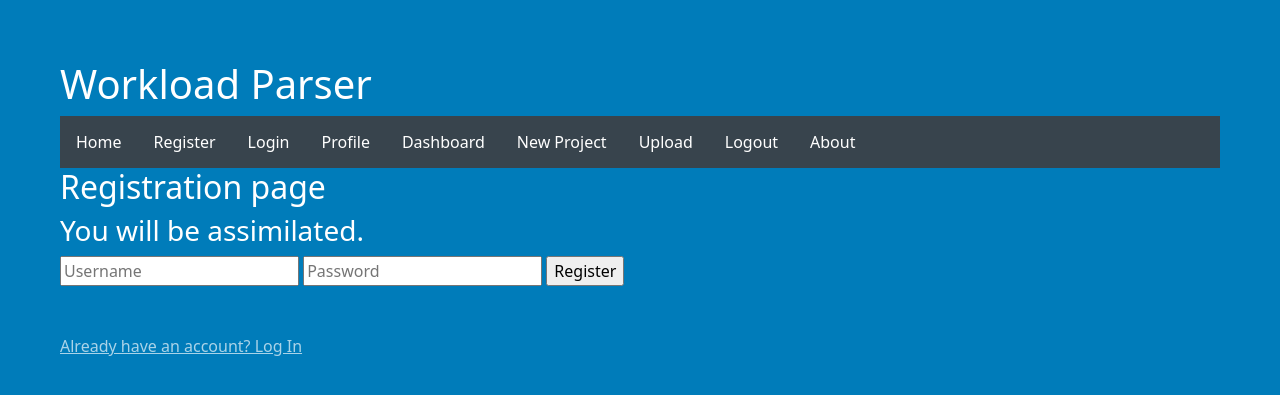
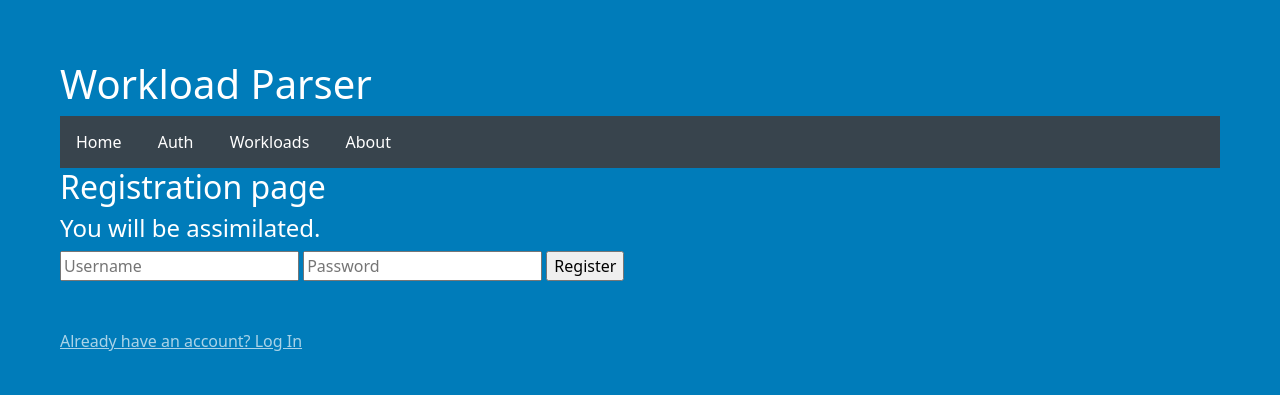
Before and after one commit to fr0gger03/flask_pandas, a Flask app: page /register in a window 1280 px wide. Shown: the top 395 px of the page. Run offline with Flask 3, Linux system fonts and the light colour scheme; some libraries are stand-ins or nearby versions.

Commit message:
added nav bar
Signed-off-by: Tom Twyman <thomas.twyman@docker.com>

```diff
--- a/parser/static/styles.css
+++ b/parser/static/styles.css
@@ -27,12 +27,13 @@
   list-style-type: none;
   margin: 0;
   padding: 0;
-  overflow: hidden;
+  /* overflow: hidden; */
   background-color: #38444d;
   }
 
   li {
-    float: left;
+    /* float: left; */
+    display:inline-block;
   }
 
   li a, .dropbtn {
@@ -41,6 +42,11 @@
     text-align: center;
     padding: 14px 16px;
     text-decoration: none;
+  }
+
+  .dropdown {
+    position: relative;
+    display: inline-block;
   }
 
   li a:hover, .dropdown:hover .dropbtn {
--- a/parser/templates/_navigation.html
+++ b/parser/templates/_navigation.html
@@ -1,13 +1,23 @@
 <nav>
-    <ul>
-      <li><a href="{{ url_for('pages.home') }}">Home</a></li>
-      <li><a href="{{ url_for('pages.register') }}">Register</a></li>
-      <li><a href="{{ url_for('pages.login') }}">Login</a></li>
-      <li><a href="{{ url_for('pages.profile') }}">Profile</a></li>
-      <li><a href="{{ url_for('pages.dashboard') }}">Dashboard</a></li>
-      <li><a href="{{ url_for('pages.create_project') }}">New Project</a></li>
-      <li><a href="{{ url_for('pages.upload') }}">Upload</a></li>
-      <li><a href="{{ url_for('pages.logout') }}">Logout</a></li>
-      <li><a href="{{ url_for('pages.about') }}">About</a></li>
-    </ul>
-  </nav>
+  <ul>
+    <li><a href="{{ url_for('pages.home') }}">Home</a></li>
+    <li class="dropdown">
+      <a href="javascript:void(0)" class="dropbtn">Auth</a>
+      <div class="dropdown-content">
+        <a href="{{ url_for('pages.register') }}">Register</a>
+        <a href="{{ url_for('pages.login') }}">Login</a>
+        <a href="{{ url_for('pages.profile') }}">Profile</a>
+        <a href="{{ url_for('pages.logout') }}">Logout</a>
+      </div>
+    </li>
+    <li class="dropdown">
+      <a href="javascript:void(0)" class="dropbtn">Workloads</a>
+      <div class="dropdown-content">
+        <a href="{{ url_for('pages.dashboard') }}">Dashboard</a>
+        <a href="{{ url_for('pages.create_project') }}">New Project</a>
+        <a href="{{ url_for('pages.upload') }}">Upload</a>
+      </div>
+    </li>
+    <li><a href="{{ url_for('pages.about') }}">About</a></li>
+  </ul>
+</nav>
--- a/parser/templates/base.html
+++ b/parser/templates/base.html
@@ -10,8 +10,9 @@
 </head>
 
 <body>
-<h1>Workload Parser</h1>
-{% include("_navigation.html") %}
+  <h1>Workload Parser</h1>
+  {% include("_navigation.html") %}
+
 <section>
   <header>
     {% block header %}{% endblock header %}
--- a/parser/templates/pages/login.html
+++ b/parser/templates/pages/login.html
@@ -2,6 +2,7 @@
 
 {% block header %}
   <h2>{% block title %}Login page{% endblock title %}</h2>
+  <h4>Enter the collective.</h4>
 {% endblock header %}
 
 {% block content %}
--- a/parser/templates/pages/register.html
+++ b/parser/templates/pages/register.html
@@ -2,7 +2,7 @@
 
 {% block header %}
   <h2>{% block title %}Registration page{% endblock title %}</h2>
-  <h3>You will be assimilated.</h3>
+  <h4>You will be assimilated.</h4>
 {% endblock header %}
 
 {% block content %}
```
